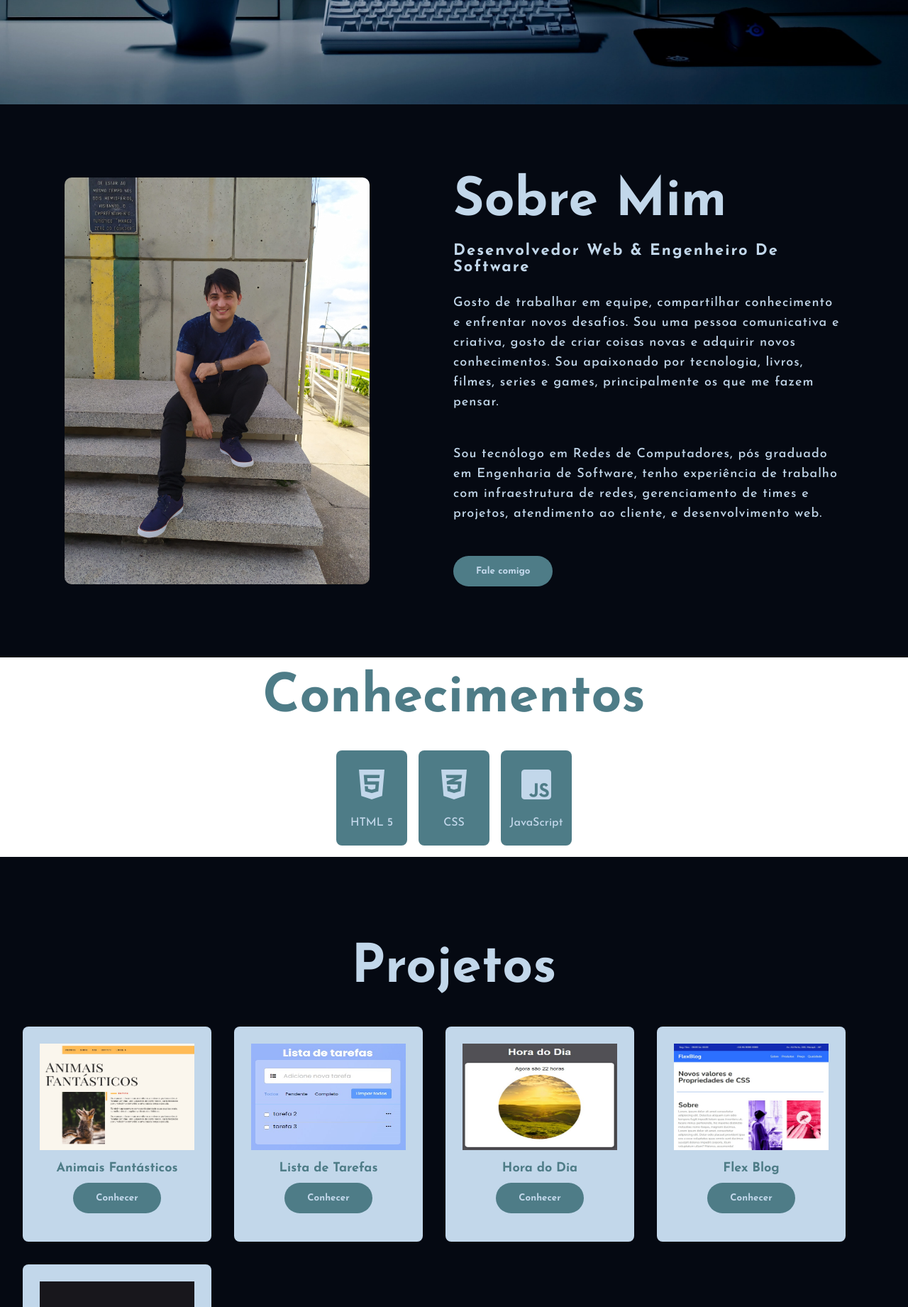
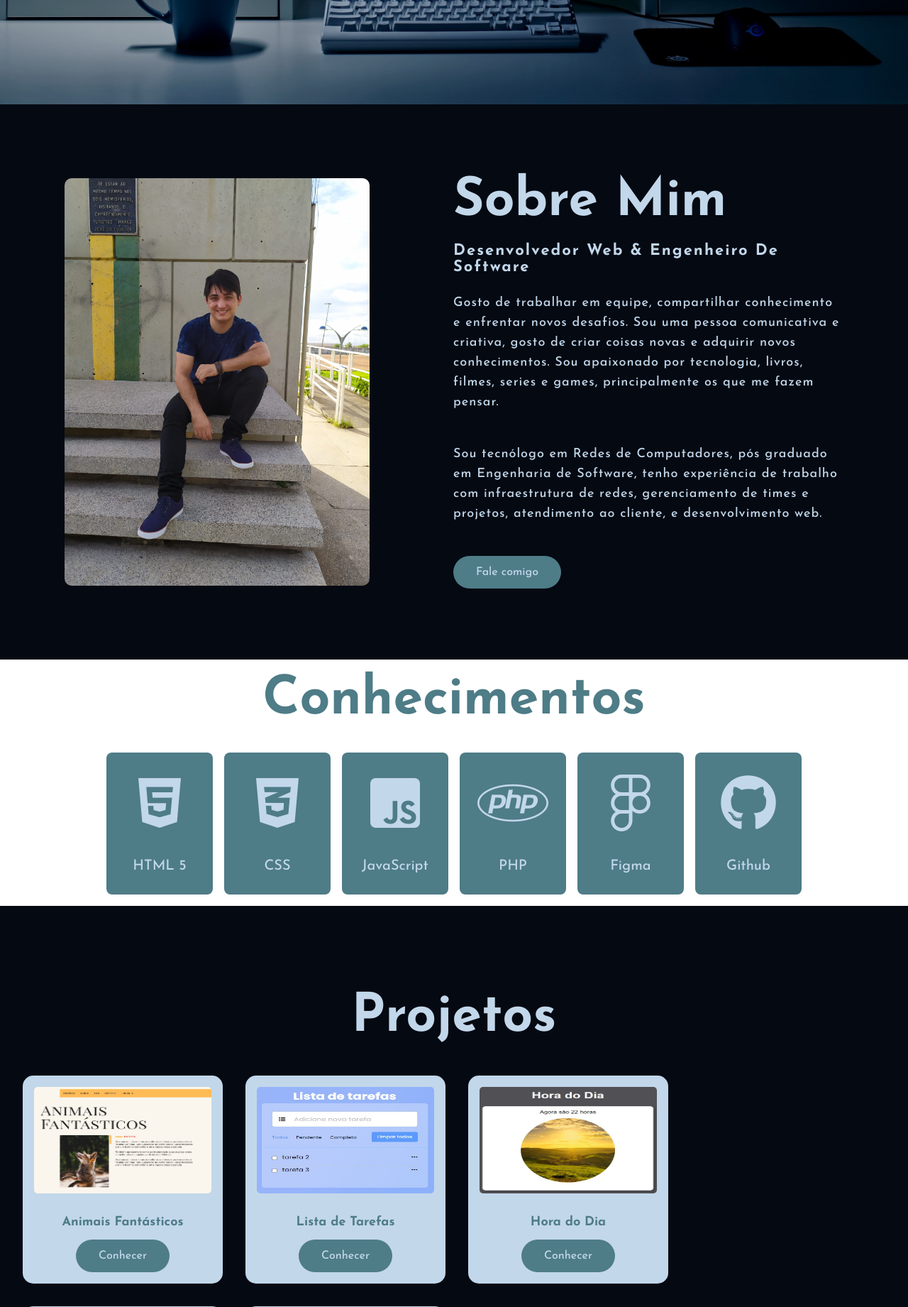
Before and after one commit to RNoleto/portfolio2023, a PHP site: page / in a window 1280 px wide. Shown: the part 653-2494 px from the top of the page at 71% size. Run offline with PHP 8.4, Linux system fonts and the light colour scheme.

Commit message:
ajustes de layout versão desktop

```diff
--- a/index.html
+++ b/index.html
@@ -68,6 +68,18 @@
           <a><i class="fa-brands fa-square-js"></i></a>
           <p>JavaScript</p>
         </div>
+        <div class="card">
+          <a><i class="fa-brands fa-php"></i></a>
+          <p>PHP</p>
+        </div>
+        <div class="card">
+          <a><i class="fa-brands fa-figma"></i></a>
+          <p>Figma</p>
+        </div>
+        <div class="card">
+          <a><i class="fa-brands fa-github"></i></a>
+          <p>Github</p>
+        </div>
       </div>
     </div>
   </section>
--- a/styles.css
+++ b/styles.css
@@ -39,7 +39,7 @@ html {
   padding: 1rem;
 }
 
-.row{
+.row {
   display: flex;
   flex-direction: column;
 }
@@ -162,8 +162,8 @@ button {
   background-color: var(--second-color);
   color: var(--base-color);
   text-decoration: none;
+  font-size: 16px !important;
   border: 2px solid transparent;
-  font-weight: bold;
   padding: 13px 30px;
   border-radius: 30px;
   transition: .4s;
@@ -204,65 +204,87 @@ h5 {
 }
 
 /* ========== SKILLS ========== */
-.skills{
+.skills {
   color: var(--base-color);
 }
 
-.skills h1{
+.skills h1 {
   color: var(--second-color);
 }
 
-.swiper{
+.swiper {
   display: flex;
   gap: 1rem;
   padding: 1rem;
 }
 
-.card{
-  width: 100px;
+.swiper .card {
+  width: 150px;
+  height: 200px;
   display: flex;
+  justify-content: space-around;
   flex-direction: column;
   align-items: center;
-  border-radius:.5rem;
+  border-radius: .5rem;
   padding: 1.5rem .5rem;
   background-color: var(--second-color);
+  cursor: pointer;
 }
 
-.card a{
-  font-size: 48px;
+.swiper .card:hover {
+  background-color: var(--base-color);
+  border: 2px solid var(--second-color);
+}
+
+.swiper .card:hover i,
+.swiper .card:hover p {
+  color: var(--second-color);
+}
+
+.swiper .card a {
+  font-size: 80px;
   margin-bottom: 1rem;
 }
 
+.swiper .card p {
+  font-size: 20px;
+}
+
 /* ========== PROJECTS ========== */
-.projects .main{
+.projects .main {
   display: flex;
   flex-direction: column;
   gap: 1.5rem;
 }
 
-.projects .cards{
+.projects .cards {
   display: flex;
   flex-wrap: wrap;
   gap: 2rem;
 }
 
 .cards .card {
+  display: flex;
+  flex-direction: column;
+  align-items: center;
+  gap: 15px;
   background-color: var(--base-color);
   width: auto;
+  padding: 1rem;
+  border-radius: 15px;
 }
 
-.cards .card h3{
+.cards .card h3 {
   color: var(--second-color);
   font-size: 18px;
   margin-top: 1rem;
   margin-bottom: 0;
 }
 
-.cards .card img{
-  padding:0  1rem;
+.cards .card img {
   width: 250px;
   height: 150px;
-
+  border-radius: 5px;
 }
 
 /* ========== FOOTER ========== */
@@ -379,7 +401,7 @@ footer p:nth-child(2) {
 
   .content h4,
   .content h1,
-  .content h3{
+  .content h3 {
     color: var(--base-color);
     text-shadow: 1px 1px 1px var(--second-color), 1px 1px 1px var(--second-color);
   }
@@ -392,7 +414,7 @@ footer p:nth-child(2) {
     overflow-y: auto;
   }
 
-  .scrollBlock{
+  .scrollBlock {
     overflow: hidden;
   }
 
@@ -409,7 +431,7 @@ footer p:nth-child(2) {
     top: -0.4375rem;
   }
 
-  .menu a:visited{
+  .menu a:visited {
     color: var(--base-color);
   }
 
@@ -431,8 +453,7 @@ footer p:nth-child(2) {
 
   .about-text h2,
   h5,
-  p,
-   {
+  p {
     text-align: center;
   }
 
@@ -442,7 +463,7 @@ footer p:nth-child(2) {
     font-size: 18px;
   }
 
-  .skills h1{
+  .skills h1 {
     font-size: 50px;
   }
 
@@ -459,9 +480,10 @@ footer p:nth-child(2) {
   }
 
   /* Footer */
-  footer{
+  footer {
     padding: 1rem;
   }
+
   footer p:nth-child(2) {
     width: auto;
   }
```
